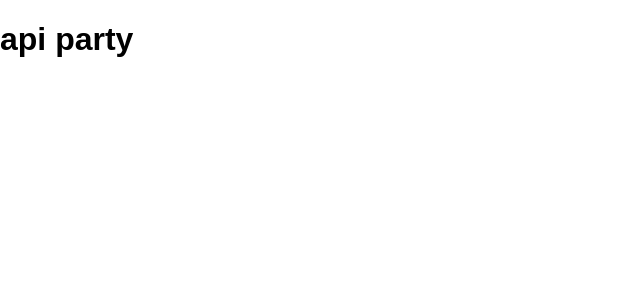
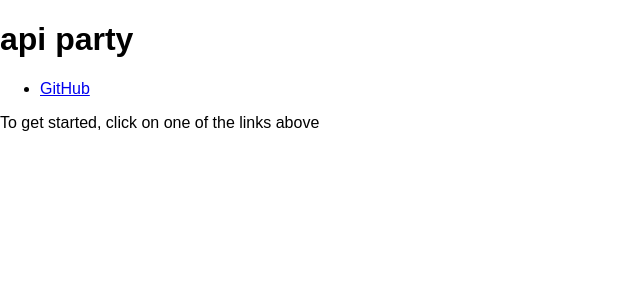
Before and after one commit to henryyc/api-party, a React (Create React App) app: page / in a window 1280 px wide. Shown: the top 300 px of the page, without its empty margins (0-640 px from the left). Built offline with nearby package versions, Linux system fonts and the light colour scheme.

Commit message:
add navlink for github

```diff
--- a/package.json
+++ b/package.json
@@ -5,6 +5,7 @@
   "dependencies": {
     "react": "^16.4.1",
     "react-dom": "^16.4.1",
+    "react-router-dom": "^4.3.1",
     "react-scripts": "1.1.4"
   },
   "scripts": {
--- a/src/App.js
+++ b/src/App.js
@@ -1,4 +1,6 @@
 import React, { Component } from 'react';
+import { Route, Switch, NavLink } from 'react-router-dom';
+
 import './App.css';
 
 class App extends Component {
@@ -6,6 +8,19 @@ class App extends Component {
     return (
       <div className="App">
         <h1>api party</h1>
+
+        <ul>
+          <li>
+            <NavLink to="/github">GitHub</NavLink>
+          </li>
+        </ul>
+
+        <Switch>
+          <Route path="/github" render={() => <h1>GitHub!</h1>} />
+          <Route render={() => (
+            <p>To get started, click on one of the links above</p>
+          )} />
+        </Switch>
       </div>
     );
   }
--- a/src/index.js
+++ b/src/index.js
@@ -1,8 +1,15 @@
 import React from 'react';
 import ReactDOM from 'react-dom';
+import { BrowserRouter as Router } from 'react-router-dom';
+
 import './index.css';
 import App from './App';
 import registerServiceWorker from './registerServiceWorker';
 
-ReactDOM.render(<App />, document.getElementById('root'));
+ReactDOM.render(
+  <Router>
+    <App />
+  </Router>,
+  document.getElementById('root')
+);
 registerServiceWorker();
```
Also changed, not shown: 1 other file (tests, documents, lock files or other folders).
